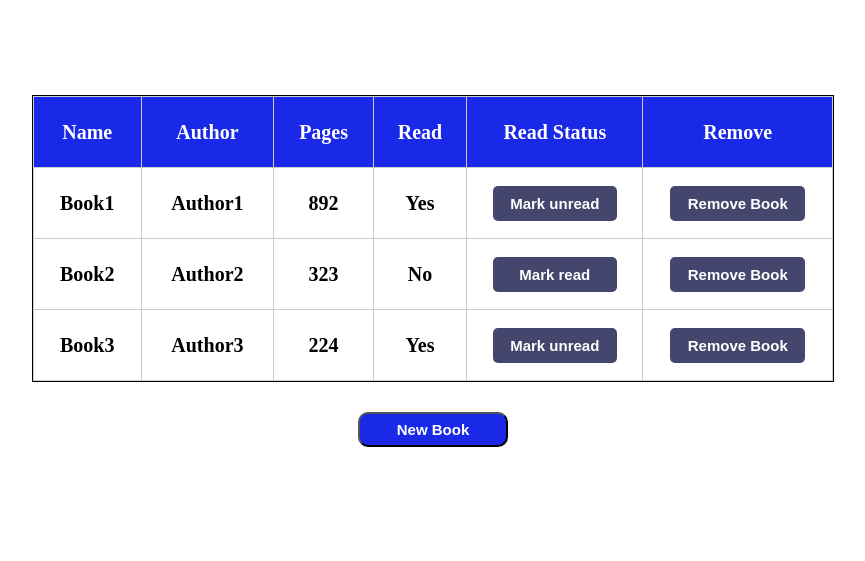
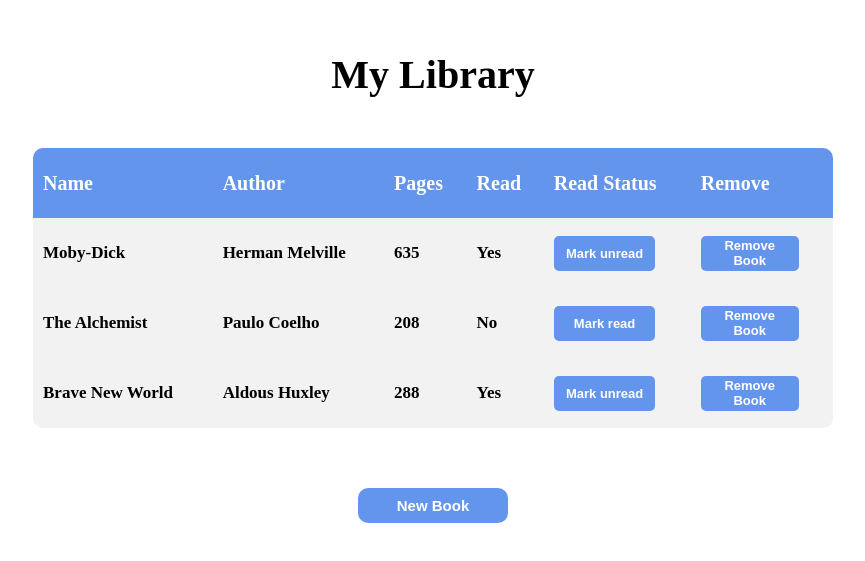
Before and after one commit to Raj-0512/odin_library, a plain HTML site: page index.html in a window 1280 px wide. Shown: the part 129-690 px from the top of the page, without its empty margins (207-1072 px from the left). Drawn offline with Linux system fonts and the light colour scheme.

Commit message:
Final Version

```diff
--- a/script.js
+++ b/script.js
@@ -9,9 +9,9 @@ function Books(name ,author , pages , read)
 
 }
 
-const Library = [new Books("Book1" , "Author1" , "892" , "Yes") ,
-                         new Books("Book2", "Author2" , "323" , "No") ,
-                         new Books("Book3", "Author3" ,"224" , "Yes")];
+const Library = [new Books("Moby-Dick" , "Herman Melville" , "635" , "Yes") ,
+                         new Books("The Alchemist", "Paulo Coelho" , "208" , "No") ,
+                         new Books("Brave New World", "Aldous Huxley" ,"288" , "Yes")];
 
 function addBooktoLibrary(name , author , pages , read)
 {
@@ -135,6 +135,19 @@ function addNewBook()
      overlay.append(form_container);
      document.body.append(overlay);
 
+
 }
 
+const header_text = document.createElement("p");
+header_text.id = "header_text";
+header_text.textContent = "My Library";
+header_text.style.fontSize = "40px";
+header_text.style.fontWeight = "bold";
+header_text.style.textAlign = "center";
+header_text.style.marginBottom = "0";
+
+
+
+document.body.prepend(header_text);
+
 displayBooks();
--- a/style.css
+++ b/style.css
@@ -1,19 +1,21 @@
 #display_container{
     height: fit-content;
     width:800px;
-    border: 1px solid black;
+    border: transparent;
+    border-radius: 10px;
+    margin-top: 100px;
 }
 
 body{
     display: flex;
     flex-direction: column;
-    justify-content: center;
+    justify-content: start;
     align-items: center;
     height: 100vh;
     overflow: hidden;
     gap: 30px;
     box-sizing: border-box;
-    margin: 0;
+    margin:0;
     padding: 0;
 }
 
@@ -22,45 +24,83 @@ body{
     height: 35px;
     width:150px;
     border-radius: 10px;
-    background-color: #1929e7;
+    background-color: cornflowerblue;
     color: white;
     font-size: 15px;
     font-weight: bolder;
+    border: transparent;
+    margin-top: 30px;
+
+}
+
+#new_book:hover{
+    cursor: pointer;
+    background-color: #3081eb
 }
 
 table {
     width: 100%;
     border-collapse: collapse;
-    font-size: 20px;
+
+
 }
 th, td {
     padding: 10px;
-    border: 1px solid #ccc;
-    text-align: center;
+    text-align: left;
     height: 50px;
+}
 
+th{
+    font-size: 20px;
 }
+tr{
+    font-size: 17px;
+    background-color: rgb(242, 242, 242);
+    font-weight: lighter;
+}
+
+tr:hover{
+    background-color: #e3e2e2;
+    cursor: default;
+}
+
+th:first-child {
+    border-top-left-radius: 10px;
+}
+th:last-child {
+    border-top-right-radius: 10px;
+}
+
 th {
-    background-color: #1929e7;
+    background-color: cornflowerblue;
     color: white;
 }
 
 
+tr:last-child td:first-child {
+    border-bottom-left-radius: 10px;
+}
 
-/* Dark background overlay */
+
+tr:last-child td:last-child {
+    border-bottom-right-radius: 10px;
+}
+
+
+
 #overlay {
     position: fixed;
     width: 100%;
     height: 100%;
-    background: rgba(0,0,0,0.7); /* semi-transparent black */
+    background: rgba(0,0,0,0.7);
     display: flex;
     justify-content: center;
     align-items: center;
     box-sizing: border-box;
-     /* keeps it above everything */
+
 }
 
-/* Form container (modal box) */
+
 #form_container {
     background: white;
     padding: 20px;
@@ -83,7 +123,7 @@ th {
 }
 
 #form_container button {
-    background: #1929e7;
+    background-color: cornflowerblue;
     color: white;
     border: none;
     cursor: pointer;
@@ -93,9 +133,7 @@ th {
     border-radius: 5px;
 }
 
-#form_container button:hover {
-    background: #0f1aa5;
-}
+
 #form{
     display: flex;
     flex-direction: column;
@@ -118,20 +156,37 @@ th {
     height: 35px;
     width: 80%;
     font-weight: bold;
-    font-size: 15px;
-    background-color: #45466d;
+    font-size: 13px;
+    background-color: cornflowerblue;
     color: white;
     border-radius: 5px;
     border: transparent;
+}
+
+#change_status_button:hover{
+    cursor: pointer;
+    background-color: #3081eb;
 }
 
 #remove_button{
     height: 35px;
     width: 80%;
     font-weight: bold;
-    font-size: 15px;
-    background-color: #45466d;
+    font-size: 13px;
+    background-color: cornflowerblue;
     color: white;
     border-radius: 5px;
     border: transparent;
 }
+
+#remove_button:hover{
+    cursor: pointer;
+    background-color: #3081eb
+}
+
+#header_text {
+    position: relative;
+    top: 80px;
+    margin-top: 100px;
+
+}
```
